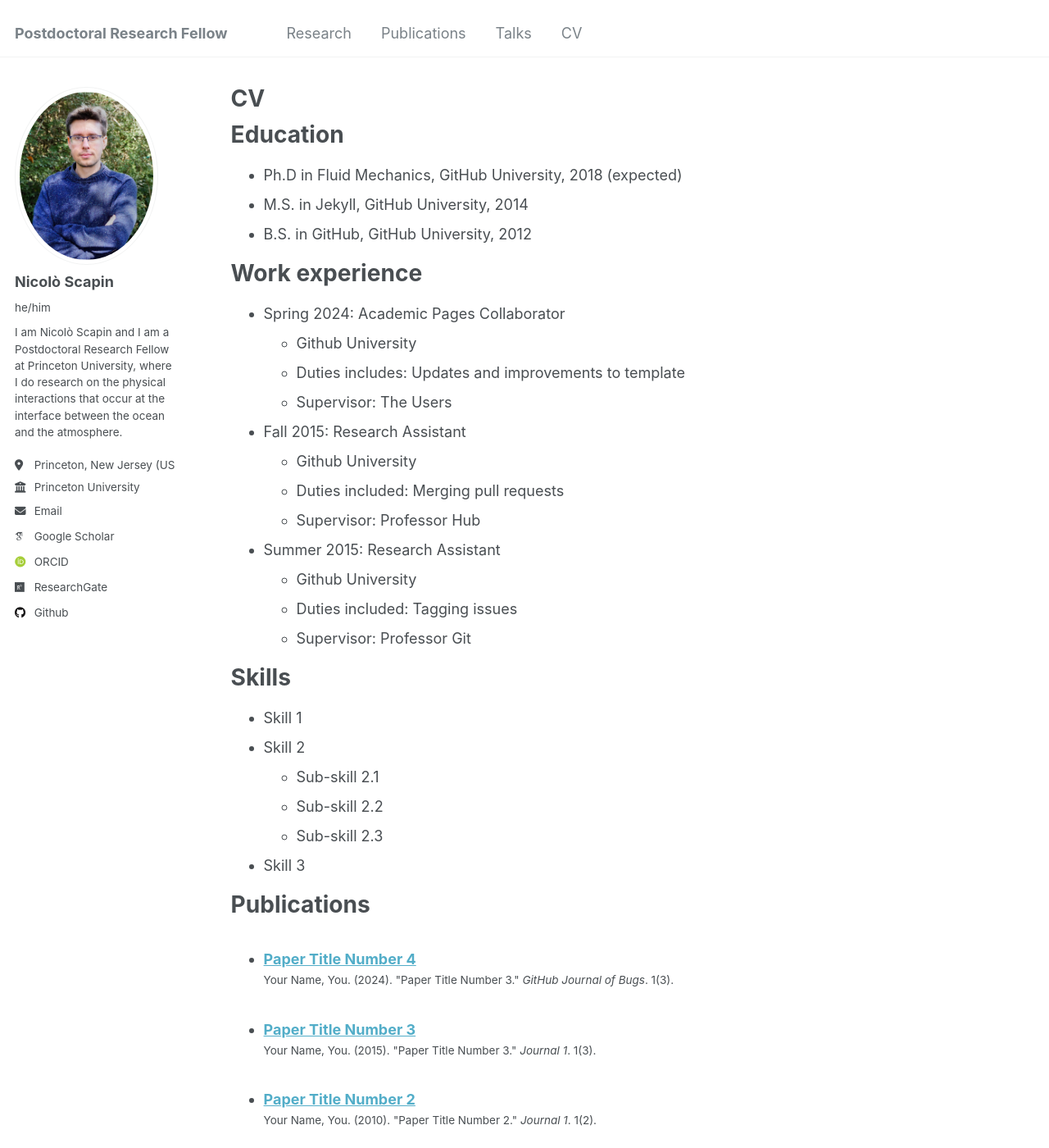
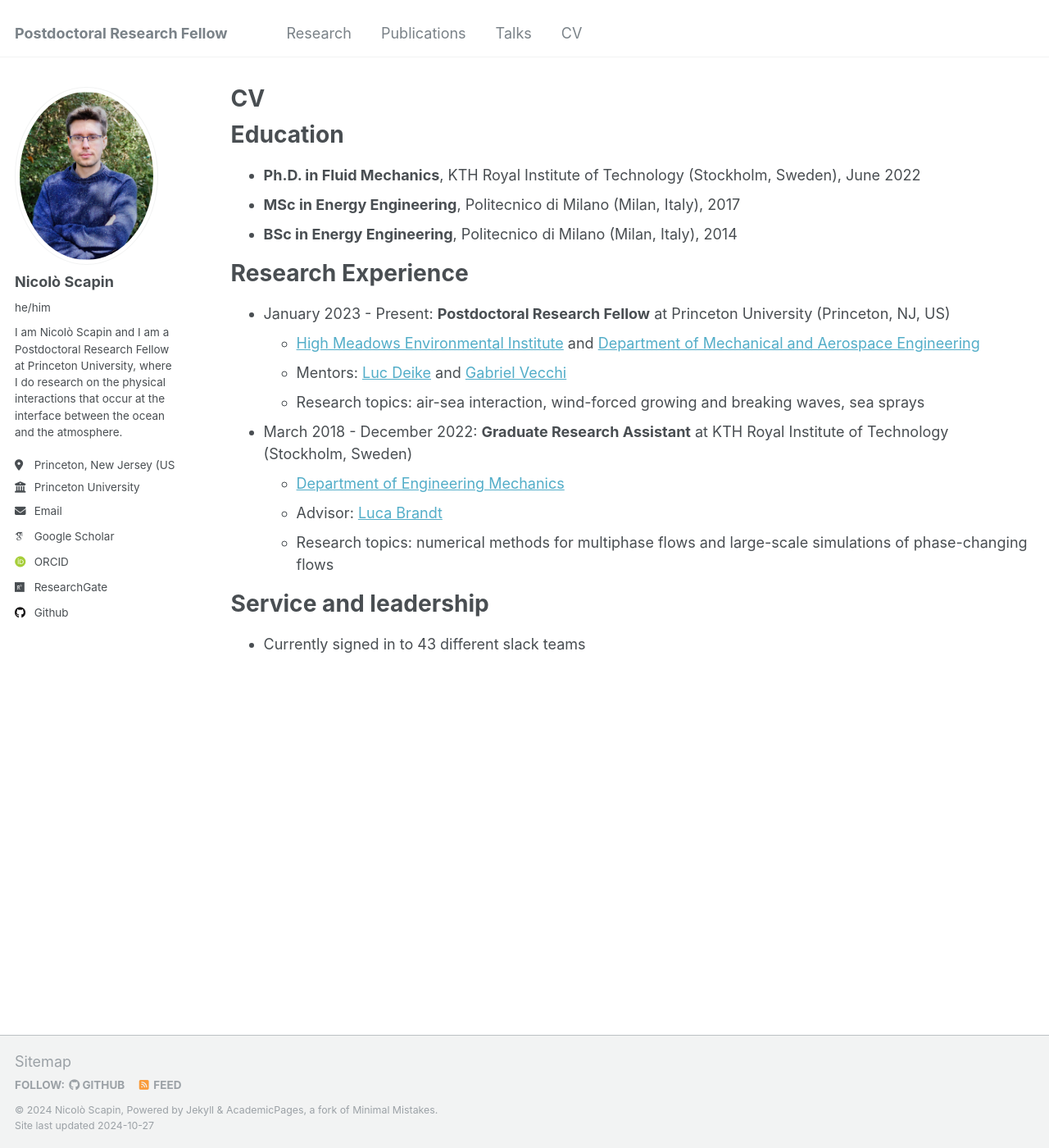
Before and after one commit to nscapin/nscapin.github.io, a Jekyll site: the page built from _pages/cv.md, in a window 1280 px wide and 1400 px high. Shown: the whole window at 82% size. Built offline with Jekyll 4.4.1, drawn with Linux system fonts in a browser that asks for light colours; some web fonts are replaced; some of the changed text lies outside the part shown.

Commit message:
Update cv.md

```diff
--- a/_pages/cv.md
+++ b/_pages/cv.md
@@ -11,53 +11,21 @@ redirect_from:
 
 Education
 ======
-* Ph.D in Fluid Mechanics, GitHub University, 2018 (expected)
-* M.S. in Jekyll, GitHub University, 2014
-* B.S. in GitHub, GitHub University, 2012
+* **Ph.D. in Fluid Mechanics**, KTH Royal Institute of Technology (Stockholm, Sweden), June 2022
+* **MSc in Energy Engineering**, Politecnico di Milano (Milan, Italy), 2017
+* **BSc in Energy Engineering**, Politecnico di Milano (Milan, Italy), 2014
 
-Work experience
+Research Experience
 ======
-* Spring 2024: Academic Pages Collaborator
-  * Github University
-  * Duties includes: Updates and improvements to template
-  * Supervisor: The Users
+* January 2023 - Present: **Postdoctoral Research Fellow** at Princeton University (Princeton, NJ, US)
+  * [High Meadows Environmental Institute](https://environment.princeton.edu/) and [Department of Mechanical and Aerospace Engineering](https://mae.princeton.edu/)
+  * Mentors: [Luc Deike](https://ldeike.princeton.edu/) and [Gabriel Vecchi](https://vecchi.princeton.edu/)
+  * Research topics: air-sea interaction, wind-forced growing and breaking waves, sea sprays
 
-* Fall 2015: Research Assistant
-  * Github University
-  * Duties included: Merging pull requests
-  * Supervisor: Professor Hub
-
-* Summer 2015: Research Assistant
-  * Github University
-  * Duties included: Tagging issues
-  * Supervisor: Professor Git
-
-Skills
-======
-* Skill 1
-* Skill 2
-  * Sub-skill 2.1
-  * Sub-skill 2.2
-  * Sub-skill 2.3
-* Skill 3
-
-Publications
-======
-  <ul>{% for post in site.publications reversed %}
-    {% include archive-single-cv.html %}
-  {% endfor %}</ul>
-
-Talks
-======
-  <ul>{% for post in site.talks reversed %}
-    {% include archive-single-talk-cv.html  %}
-  {% endfor %}</ul>
-
-Teaching
-======
-  <ul>{% for post in site.teaching reversed %}
-    {% include archive-single-cv.html %}
-  {% endfor %}</ul>
+* March 2018 - December 2022: **Graduate Research Assistant** at KTH Royal Institute of Technology (Stockholm, Sweden)
+  * [Department of Engineering Mechanics](https://www.kth.se/en/tekmek/institutionen-for-teknisk-mekanik-1.1204789)
+  * Advisor: [Luca Brandt](https://www.mech.kth.se/~luca/index.php)
+  * Research topics: numerical methods for multiphase flows and large-scale simulations of phase-changing flows
 
 Service and leadership
 ======
```
